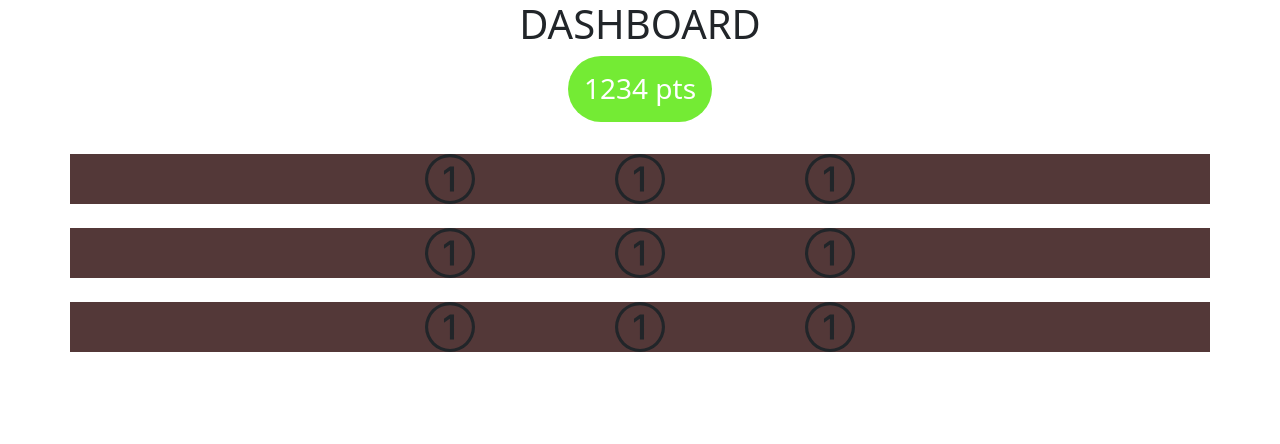
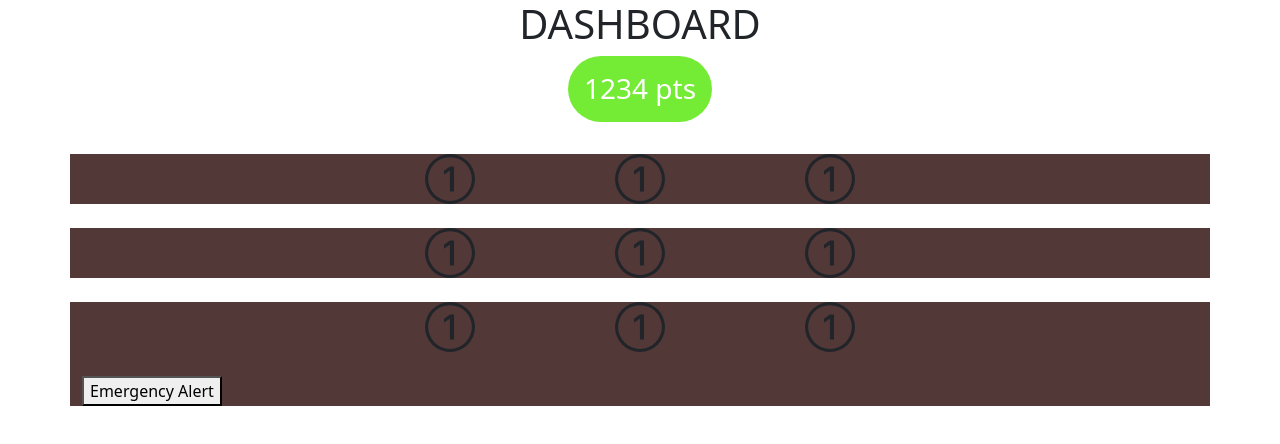
Before and after one commit to cfgtexas24/Team-4, a React (Vite) app in the folder frontend/storm-app/: page /dashboard in a window 1280 px wide. Shown: the top 444 px of the page. Built offline with nearby package versions, Linux system fonts and the light colour scheme.

Commit message:
Added emergency button for testing

```diff
--- a/frontend/storm-app/src/main.jsx
+++ b/frontend/storm-app/src/main.jsx
@@ -1,6 +1,7 @@
 import { StrictMode } from 'react'
 import { createRoot } from 'react-dom/client'
 import App from './App.jsx'
+
 import './index.css'
 
 createRoot(document.getElementById('root')).render(
--- a/frontend/storm-app/src/pages/DashboardPage/DashboardPage.jsx
+++ b/frontend/storm-app/src/pages/DashboardPage/DashboardPage.jsx
@@ -1,6 +1,7 @@
 import React from 'react';
 import 'bootstrap/dist/css/bootstrap.min.css';
 import '../../index.css';
+import EmergencyButton from '../../components/EmergencyButton/EmergencyButton';
 
 function DashboardPage() {
     return (
@@ -64,6 +65,15 @@ function DashboardPage() {
                             <path d="M1 8a7 7 0 1 0 14 0A7 7 0 0 0 1 8m15 0A8 8 0 1 1 0 8a8 8 0 0 1 16 0M9.283 4.002V12H7.971V5.338h-.065L6.072 6.656V5.385l1.899-1.383z"/>
                         </svg>
                     </div>
+                {/* Emergency Button */}
+                <div className="container mt-4">
+                <div className="row">
+                    <div className="col-12 d-flex justify-content-left">
+                    <EmergencyButton />
+                    </div>
+                </div>
+                </div>
+
                 </div>
             </div>
 
```
